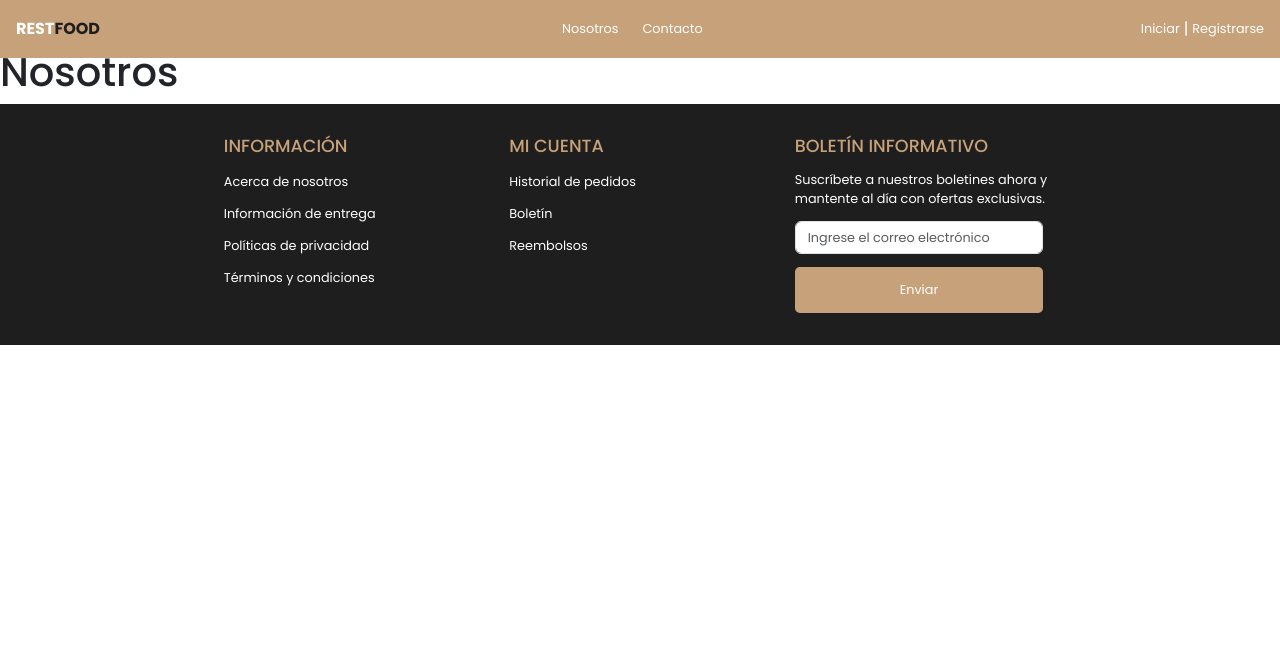
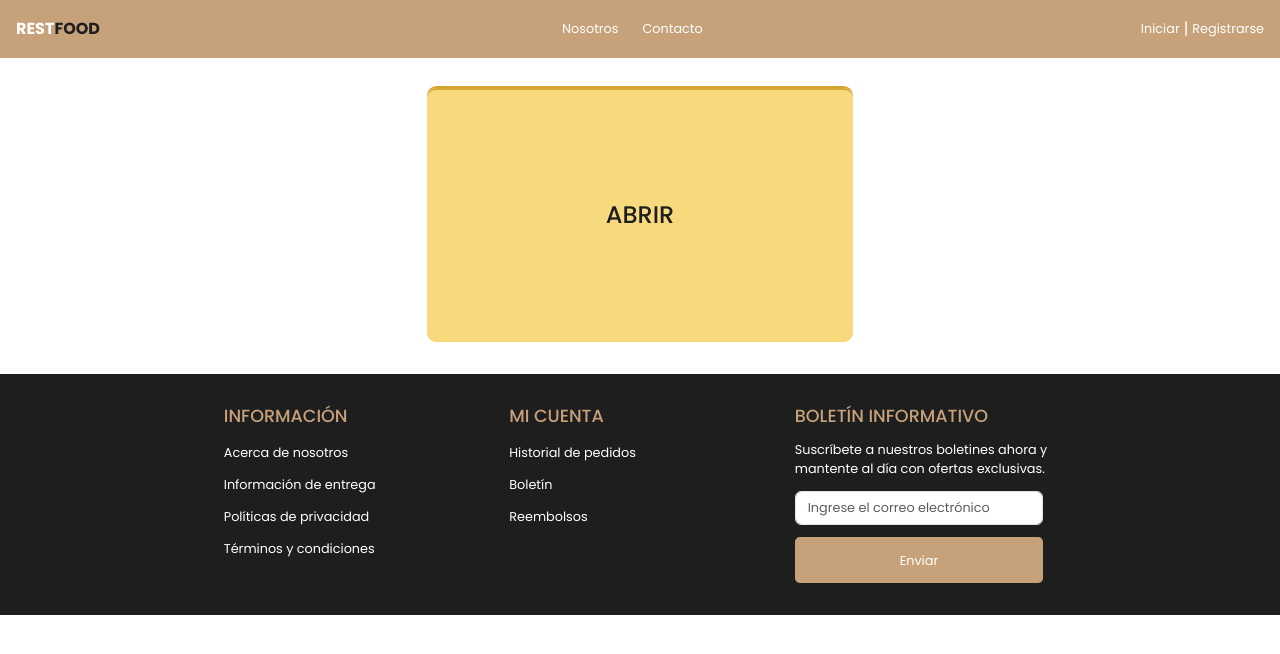
Before and after one commit to Mateo872/restfood, a React (Vite) app: page /restfood/nosotros in a window 1280 px wide. Shown: the top 654 px of the page. Built offline with nearby package versions, Linux system fonts and the light colour scheme; no server answers.

Commit message:
Estructura de sobre en sección nosotros hecha

```diff
--- a/src/App.css
+++ b/src/App.css
@@ -1004,6 +1004,20 @@ form h6 {
     width: 100%;
   }
 
+  section .contenedor_nosotros {
+    margin-top: 3.4rem;
+  }
+
+  section .contenedor_tarjeta {
+    margin: 0 auto;
+    width: 60%;
+    height: 16rem;
+  }
+
+  section .tarjetas_nosotros p {
+    padding-left: 1rem;
+  }
+
   footer p {
     width: 100%;
   }
@@ -1214,6 +1228,86 @@ form h6 {
     width: 10rem;
     font-size: 0.8rem;
   }
+
+  section .contenedor_nosotros {
+    margin-top: 3.4rem;
+  }
+
+  section .contenedor_tarjeta {
+    width: 35%;
+  }
+
+  section .tarjeta {
+    cursor: pointer;
+  }
+
+  section .tarjetas_nosotros p {
+    padding-left: 1.1rem;
+  }
+}
+
+.contenedor_nosotros {
+  margin-top: 2.6rem;
+  padding: 2rem;
+}
+
+.contenedor_tarjeta {
+  width: 100%;
+  height: 12rem;
+  background-color: #f8d97d;
+  border-radius: .6rem;
+  perspective: 90rem;
+  border-top: 2px solid #d5a632;
+}
+
+.tarjeta {
+  margin-top: auto;
+  width: 100%;
+  height: 100%;
+  border-radius: .6rem;
+  background-color: #f8d97d;
+  border-top: 2px solid #d5a632;
+  position: relative;
+}
+
+.tarjeta_abierta {
+  height: 80%;
+  transform: rotateX(-25deg);
+  transition: .3s;
+}
+
+.contenedor_nosotros h4 {
+  top: 50%;
+  transform: translateY(-50%);
+  z-index: 2;
+  color: var(--color-terciario);
+}
+
+.contenedor_tarjetas {
+  width: 100%;
+  gap: .8rem;
+  transform: translateY(15%);
+}
+
+.contenedor_tarjetas-activo {
+  transform: translateY(-20%);
+  transition: .3s;
+}
+
+.contenedor_tarjetas .tarjetas_nosotros {
+  height: 8rem;
+  width: 4rem;
+  border-radius: .6rem;
+  background-color: var(--color-terciario);
+  opacity: .7;
+  border: 2px solid #ddd;
+  color: var(--color-secundario);
+  padding-top: 0.8rem;
+}
+
+.tarjetas_nosotros p {
+  writing-mode: vertical-lr;
+  padding-left: .5rem;
 }
 
 .body-tarjeta {
@@ -1228,7 +1322,6 @@ form h6 {
   cursor: pointer;
 }
 
-/* Menu  */
 .menuConteiner {
   height: 1rem;
   background-color: rgb(0, 0, 0);
--- a/src/App.jsx
+++ b/src/App.jsx
@@ -11,6 +11,7 @@ import { BrowserRouter, Route, Routes } from "react-router-dom";
 import RutasProtegidas from "./componentes/rutas/RutasProtegidas";
 import RutasAdministrador from "./componentes/rutas/RutasAdministrador";
 import ContenedorCarrito from "./componentes/ContenedorCarrito";
+import Nosotros from "./componentes/Nosotros";
 
 function App() {
   return (
@@ -43,10 +44,7 @@ function App() {
           path="/usuario/carrito"
           element={<ContenedorCarrito />}
         ></Route>
-        <Route
-          path="/restfood/nosotros"
-          element={<h1 className="mt-5">Nosotros</h1>}
-        />
+        <Route path="/restfood/nosotros" element={<Nosotros />} />
         <Route path="*" element={<h1 className="mt-5">Error 404</h1>} />
       </Routes>
       <Footer />
--- /dev/null
+++ b/src/componentes/Nosotros.jsx
@@ -0,0 +1,45 @@
+import React from "react";
+import { useState } from "react";
+
+const Nosotros = () => {
+  const [tarjeta, setTarjeta] = useState(false);
+  return (
+    <section>
+      <article
+        className="contenedor_nosotros"
+        style={{ marginTop: tarjeta && "5rem", transition: ".3s" }}
+      >
+        <div
+          className="contenedor_tarjeta d-flex justify-content-center"
+          onClick={() => setTarjeta(!tarjeta)}
+        >
+          <div
+            className={`contenedor_tarjetas d-flex justify-content-center justify-content-md-between position-absolute ${
+              tarjeta && "contenedor_tarjetas-activo"
+            }`}
+          >
+            <div className="tarjetas_nosotros">
+              <p className="mb-0">Mateo</p>
+            </div>
+            <div className="tarjetas_nosotros">
+              <p className="mb-0">Mario</p>
+            </div>
+            <div className="tarjetas_nosotros">
+              <p className="mb-0">Aixa</p>
+            </div>
+            <div className="tarjetas_nosotros">
+              <p className="mb-0">Tadeo</p>
+            </div>
+            <div className="tarjetas_nosotros">
+              <p className="mb-0">Juan</p>
+            </div>
+          </div>
+          <h4 className={`position-absolute ${tarjeta && "d-none"}`}>ABRIR</h4>
+          <div className={`tarjeta ${tarjeta && "tarjeta_abierta"}`}></div>
+        </div>
+      </article>
+    </section>
+  );
+};
+
+export default Nosotros;
--- a/src/componentes/Paginacion.jsx
+++ b/src/componentes/Paginacion.jsx
@@ -1,8 +1,8 @@
 import { Pagination } from "@mui/material";
 
 const Paginacion = ({ totalPaginas, paginaActual, setPaginaActual }) => {
-  const manejoPagina = (evento, value) => {
-    setPaginaActual(value);
+  const manejoPagina = (evento, valor) => {
+    setPaginaActual(valor);
   };
 
   return (
```
